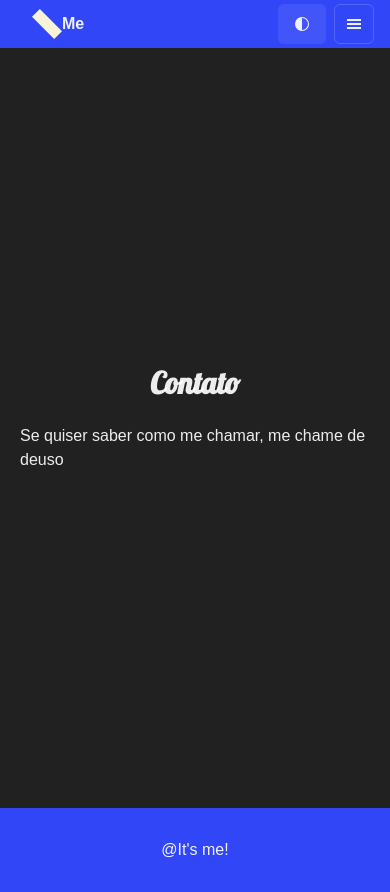
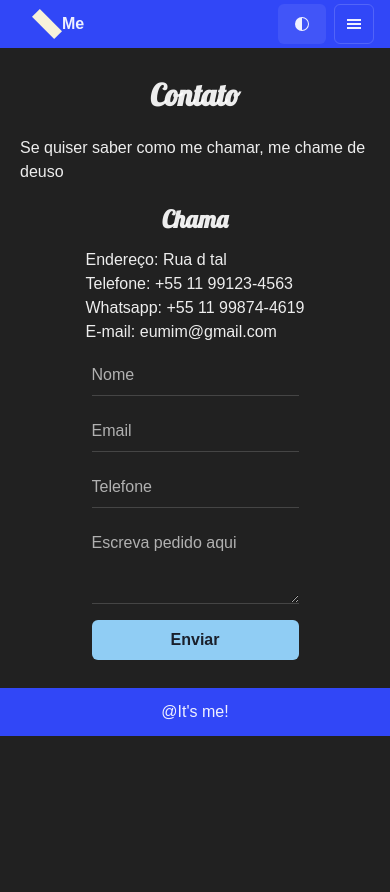
Before and after one commit to sarassaura/underground, a Next.js app: page /contato in a window 390 px wide. After the commit the page ends 844 px from the top, so only its background shows below. Built offline with nearby package versions, Linux system fonts and the light colour scheme; a web font is replaced by a local one.

Commit message:
responsive children

```diff
--- a/components/card.tsx
+++ b/components/card.tsx
@@ -10,8 +10,6 @@ function Card({ title, text }: PropsType) {
     <Flex
       direction="column"
       width="100%"
-      height={['25vh', '25vh', '35vh', '30vh']}
-      minH={['10rem', '10rem', '15rem', '10rem']}
       bgColor={useColorModeValue('lightGreen', 'darkPurple')}
       shadow="md"
       borderWidth="3px 0px 0px 0px"
--- a/components/features.tsx
+++ b/components/features.tsx
@@ -7,8 +7,9 @@ function Features() {
   return (
     <Stack
       width="90%"
+      height="fit-content"
       justify="center"
-      align="center"
+      alignItems="stretch"
       direction={['column', 'column', 'row', 'row']}
       spacing="24px"
       py="10"
--- a/components/footer.tsx
+++ b/components/footer.tsx
@@ -5,7 +5,6 @@ function Footer() {
     <Flex
       as="footer"
       width="100%"
-      height="10vh"
       minH="3rem"
       justifyContent="center"
       align="center"
--- a/components/layout.tsx
+++ b/components/layout.tsx
@@ -14,7 +14,7 @@ function Layout({ children }: LayoutProps) {
         <title>Underground</title>
         <link rel="icon" href="/favicon.ico" />
       </Head>
-      <main className="flex min-h-screen flex-col items-center">
+      <main className="flex min-h-fit flex-col items-center">
         <MenuComponent />
         {children}
       </main>
--- a/components/social.tsx
+++ b/components/social.tsx
@@ -3,7 +3,7 @@ import { AiOutlineInstagram } from 'react-icons/ai'
 
 function Social() {
   return (
-    <Button>
+    <Button title="instagram">
       <AiOutlineInstagram />
     </Button>
   )
--- a/components/themeButton.tsx
+++ b/components/themeButton.tsx
@@ -4,8 +4,13 @@ import { VscColorMode } from 'react-icons/vsc'
 function ThemeButton() {
   const { toggleColorMode } = useColorMode()
   return (
-    <Button onClick={toggleColorMode} marginX={2} data-testid="custom-element">
-      <VscColorMode data-testid="custom-element-2" />
+    <Button
+      onClick={toggleColorMode}
+      marginX={2}
+      data-testid="custom-element"
+      title="Color Mode"
+    >
+      <VscColorMode data-testid="custom-element-2" className="rotate-45" />
     </Button>
   )
 }
--- a/next.config.js
+++ b/next.config.js
@@ -1,4 +1,17 @@
 /** @type {import('next').NextConfig} */
 module.exports = {
   reactStrictMode: true,
+  async headers() {
+    return [
+      {
+        source: '/public',
+        headers: [
+          {
+            key: 'content-security-policy',
+            value: 'off',
+          },
+        ],
+      },
+    ]
+  },
 }
--- a/pages/contato.tsx
+++ b/pages/contato.tsx
@@ -1,17 +1,88 @@
-import { Flex, Heading, Text } from '@chakra-ui/react'
+import {
+  Flex,
+  Heading,
+  Text,
+  Input,
+  Stack,
+  Button,
+  Textarea,
+} from '@chakra-ui/react'
 
 function Contato() {
   return (
     <Flex
       width="100%"
       height="90vh"
-      minH="20rem"
+      minH={['40rem', '40rem', '30rem', '30rem']}
+      maxH={['40rem', '40rem', '60rem', '60rem']}
       justify="center"
       align="center"
       direction="column"
     >
       <Heading>Contato</Heading>
       <Text margin={5}>Se quiser saber como me chamar, me chame de deuso</Text>
+      <Flex
+        width="70%"
+        height=""
+        direction={['column', 'column', 'row', 'row']}
+      >
+        <Flex
+          width={['100%', '100%', '50%', '50%']}
+          justifyContent="center"
+          alignItems="center"
+          direction="column"
+        >
+          <Heading fontSize="2xl" marginBottom={3}>
+            Chama
+          </Heading>
+          <Flex direction="column">
+            <p>Endereço: Rua d tal</p>
+            <p>Telefone: +55 11 99123-4563</p>
+            <p>Whatsapp: +55 11 99874-4619</p>
+            <p>E-mail: eumim@gmail.com</p>
+          </Flex>
+        </Flex>
+        <Flex
+          width={['100%', '100%', '50%', '50%']}
+          direction="column"
+          height="100%"
+          alignItems="center"
+          justifyContent="center"
+          marginTop={3}
+        >
+          <Stack spacing={4}>
+            <Input
+              placeholder="Nome"
+              variant="flushed"
+              _placeholder={{ opacity: 0.7, color: 'inherit' }}
+              isRequired
+            />
+            <Input
+              placeholder="Email"
+              variant="flushed"
+              _placeholder={{ opacity: 0.7, color: 'inherit' }}
+              isRequired
+            />
+            <Input
+              type="tel"
+              placeholder="Telefone"
+              variant="flushed"
+              _placeholder={{ opacity: 0.7, color: 'inherit' }}
+              isRequired
+            />
+            <Textarea
+              placeholder="Escreva pedido aqui"
+              resize="vertical"
+              _placeholder={{ opacity: 0.7, color: 'inherit' }}
+              variant="flushed"
+              isRequired
+            />
+            <Button colorScheme="blue">
+              <h1>Enviar</h1>
+            </Button>
+          </Stack>
+        </Flex>
+      </Flex>
     </Flex>
   )
 }
--- a/pages/trampos.tsx
+++ b/pages/trampos.tsx
@@ -17,6 +17,7 @@ function Trampos() {
     >
       <Heading>Trampos</Heading>
       <Text margin={5}>Nenhum trabalho é ruim, ruim é ter que trabalhar</Text>
+      <Flex>
         <ChakraImage
           src="/pai.webp"
           alt="image"
@@ -25,6 +26,7 @@ function Trampos() {
           rounded="2xl"
         />
       </Flex>
+    </Flex>
   )
 }
 
```
Also changed, not shown: components/facts.tsx (+7 -7 lines). Lines whose indentation alone changed are shown as unchanged.
